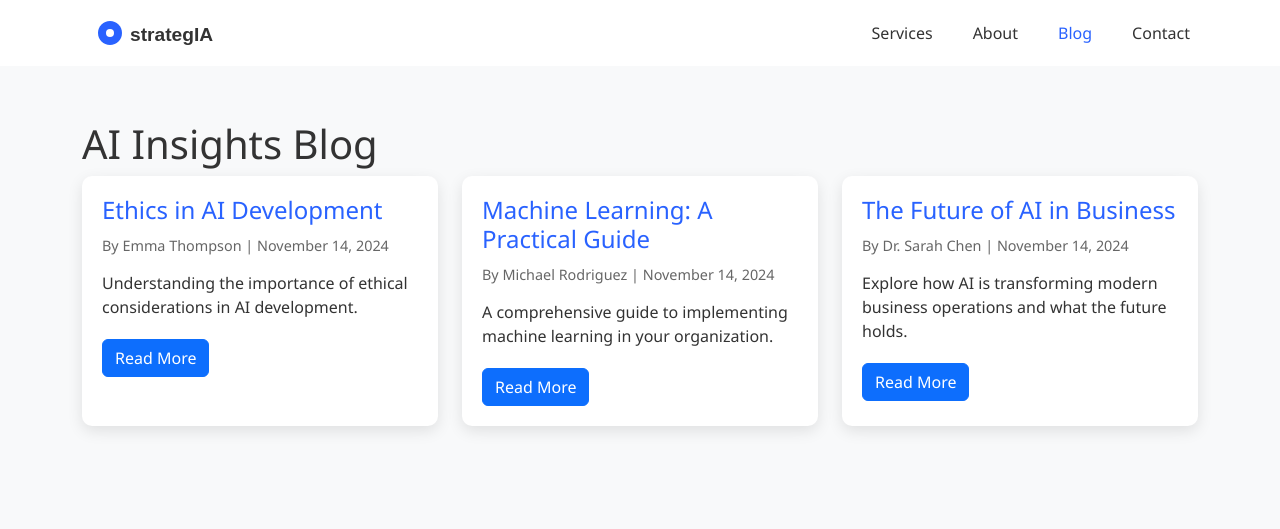
After one commit to martinlengua/strategiaIA-web, a Flask app: page /blog in a window 1280 px wide. The commit adds this page. Shown: the top 529 px of the page. Run offline with Flask 3, Linux system fonts and the light colour scheme.

Commit message:
Agent query: Can you check if the blog section is accessible and displays the sample blog posts correctly?

```diff
--- a/app.py
+++ b/app.py
@@ -15,11 +15,82 @@ app.config["SQLALCHEMY_TRACK_MODIFICATIONS"] = False
 
 db.init_app(app)
 
-from models import Contact
+from models import Contact, Blog
+
+def init_sample_blog_posts():
+    # Check if we already have blog posts
+    if Blog.query.count() == 0:
+        sample_posts = [
+            {
+                'title': 'The Future of AI in Business',
+                'content': '''<p>Artificial Intelligence is revolutionizing the way businesses operate. From automated customer service to predictive analytics, AI is becoming an integral part of modern business operations.</p>
+
+<p>Key areas where AI is making an impact:</p>
+<ul>
+<li>Customer Service Automation</li>
+<li>Predictive Analytics</li>
+<li>Process Optimization</li>
+<li>Decision Making Support</li>
+</ul>
+
+<p>As we look to the future, the integration of AI in business processes will only deepen, creating more efficient and intelligent organizations.</p>''',
+                'summary': 'Explore how AI is transforming modern business operations and what the future holds.',
+                'author': 'Dr. Sarah Chen'
+            },
+            {
+                'title': 'Machine Learning: A Practical Guide',
+                'content': '''<p>Machine Learning has emerged as a crucial technology in the modern digital landscape. This guide explores practical applications and implementation strategies.</p>
+
+<p>Essential components of ML implementation:</p>
+<ul>
+<li>Data Collection and Preparation</li>
+<li>Model Selection</li>
+<li>Training and Validation</li>
+<li>Deployment and Monitoring</li>
+</ul>
+
+<p>Understanding these fundamentals is key to successful ML implementation in any organization.</p>''',
+                'summary': 'A comprehensive guide to implementing machine learning in your organization.',
+                'author': 'Michael Rodriguez'
+            },
+            {
+                'title': 'Ethics in AI Development',
+                'content': '''<p>As AI becomes more prevalent in our daily lives, ethical considerations in AI development are more important than ever.</p>
+
+<p>Key ethical considerations:</p>
+<ul>
+<li>Data Privacy and Security</li>
+<li>Algorithmic Bias</li>
+<li>Transparency and Accountability</li>
+<li>Social Impact</li>
+</ul>
+
+<p>Developing AI systems with strong ethical principles is crucial for building trust and ensuring positive societal impact.</p>''',
+                'summary': 'Understanding the importance of ethical considerations in AI development.',
+                'author': 'Emma Thompson'
+            }
+        ]
+
+        # Add sample posts to database
+        for post_data in sample_posts:
+            post = Blog(**post_data)
+            db.session.add(post)
+
+        db.session.commit()
 
 @app.route('/')
 def index():
     return render_template('index.html')
+
+@app.route('/blog')
+def blog():
+    posts = Blog.query.order_by(Blog.created_at.desc()).all()
+    return render_template('blog.html', posts=posts)
+
+@app.route('/blog/<int:post_id>')
+def blog_post(post_id):
+    post = Blog.query.get_or_404(post_id)
+    return render_template('blog_post.html', post=post)
 
 @app.route('/submit_contact', methods=['POST'])
 def submit_contact():
@@ -28,8 +99,7 @@ def submit_contact():
         contact = Contact(
             name=data['name'],
             email=data['email'],
-            message=data['message'],
-            created_at=datetime.utcnow()
+            message=data['message']
         )
         db.session.add(contact)
         db.session.commit()
@@ -39,3 +109,4 @@ def submit_contact():
 
 with app.app_context():
     db.create_all()
+    init_sample_blog_posts()
--- a/static/css/style.css
+++ b/static/css/style.css
@@ -319,3 +319,110 @@ body.dark-mode .footer .social-icons a:hover {
         padding: 20px;
     }
 }
+
+/* Blog Section */
+.blog-section {
+    padding: 120px 0 80px;
+    background-color: transparent;
+    transition: background-color 0.5s ease, color 0.5s ease;
+}
+
+.blog-card {
+    background: white;
+    border-radius: 10px;
+    box-shadow: 0 5px 15px rgba(0, 0, 0, 0.1);
+    overflow: hidden;
+    transition: transform 0.3s ease;
+    height: 100%;
+}
+
+.blog-card:hover {
+    transform: translateY(-5px);
+}
+
+.blog-content {
+    padding: 20px;
+}
+
+.blog-content h2 {
+    font-size: 1.5rem;
+    margin-bottom: 10px;
+    color: var(--primary-color);
+}
+
+.blog-meta {
+    color: #666;
+    font-size: 0.9rem;
+    margin-bottom: 15px;
+}
+
+.blog-summary {
+    margin-bottom: 20px;
+}
+
+/* Blog Post Section */
+.blog-post-section {
+    padding: 120px 0 80px;
+}
+
+.blog-post {
+    max-width: 800px;
+    margin: 0 auto;
+    background: white;
+    padding: 40px;
+    border-radius: 10px;
+    box-shadow: 0 5px 15px rgba(0, 0, 0, 0.1);
+}
+
+.blog-post h1 {
+    color: var(--primary-color);
+    margin-bottom: 20px;
+}
+
+.blog-post .blog-meta {
+    margin-bottom: 30px;
+    padding-bottom: 20px;
+    border-bottom: 1px solid #eee;
+}
+
+.blog-post .blog-meta span {
+    margin-right: 20px;
+}
+
+.blog-post .blog-content {
+    line-height: 1.8;
+}
+
+/* Dark mode styles for blog */
+body.dark-mode .blog-card,
+body.dark-mode .blog-post {
+    background: rgba(255, 255, 255, 0.1);
+    color: #fff;
+}
+
+body.dark-mode .blog-meta {
+    color: rgba(255, 255, 255, 0.7);
+}
+
+/* Navigation */
+.navbar .nav-item {
+    margin-right: 1.5rem;
+}
+
+.navbar .nav-item:last-child {
+    margin-right: 0;
+}
+
+.navbar .nav-link {
+    color: var(--text-color);
+    font-weight: 500;
+    transition: color 0.3s ease;
+}
+
+.navbar .nav-link:hover {
+    color: var(--primary-color);
+}
+
+.navbar .nav-link.active {
+    color: var(--primary-color);
+}
--- /dev/null
+++ b/templates/blog.html
@@ -0,0 +1,52 @@
+{% extends "base.html" %}
+
+{% block content %}
+<!-- Navigation -->
+<nav class="navbar navbar-expand-lg navbar-light fixed-top">
+    <div class="container">
+        <a class="navbar-brand" href="/">
+            <img src="{{ url_for('static', filename='images/logo.svg') }}" alt="strategIA Logo" height="40">
+        </a>
+        <button class="navbar-toggler" type="button" data-bs-toggle="collapse" data-bs-target="#navbarNav">
+            <span class="navbar-toggler-icon"></span>
+        </button>
+        <div class="collapse navbar-collapse" id="navbarNav">
+            <ul class="navbar-nav ms-auto">
+                <li class="nav-item">
+                    <a class="nav-link" href="/#services">Services</a>
+                </li>
+                <li class="nav-item">
+                    <a class="nav-link" href="/#about">About</a>
+                </li>
+                <li class="nav-item">
+                    <a class="nav-link active" href="/blog">Blog</a>
+                </li>
+                <li class="nav-item">
+                    <a class="nav-link" href="/#contact">Contact</a>
+                </li>
+            </ul>
+        </div>
+    </div>
+</nav>
+
+<!-- Blog Section -->
+<section class="blog-section">
+    <div class="container">
+        <h1 class="section-title">AI Insights Blog</h1>
+        <div class="row">
+            {% for post in posts %}
+            <div class="col-lg-4 col-md-6 mb-4">
+                <div class="blog-card">
+                    <div class="blog-content">
+                        <h2>{{ post.title }}</h2>
+                        <p class="blog-meta">By {{ post.author }} | {{ post.created_at.strftime('%B %d, %Y') }}</p>
+                        <p class="blog-summary">{{ post.summary }}</p>
+                        <a href="{{ url_for('blog_post', post_id=post.id) }}" class="btn btn-primary">Read More</a>
+                    </div>
+                </div>
+            </div>
+            {% endfor %}
+        </div>
+    </div>
+</section>
+{% endblock %}
--- a/templates/index.html
+++ b/templates/index.html
@@ -17,6 +17,9 @@
                 </li>
                 <li class="nav-item">
                     <a class="nav-link" href="#about">About</a>
+                </li>
+                <li class="nav-item">
+                    <a class="nav-link" href="/blog">Blog</a>
                 </li>
                 <li class="nav-item">
                     <a class="nav-link" href="#contact">Contact</a>
```
Also changed, not shown: models.py (+9 -0 lines), templates/blog_post.html (added, +48 -0 lines), instance/strategia.db.
